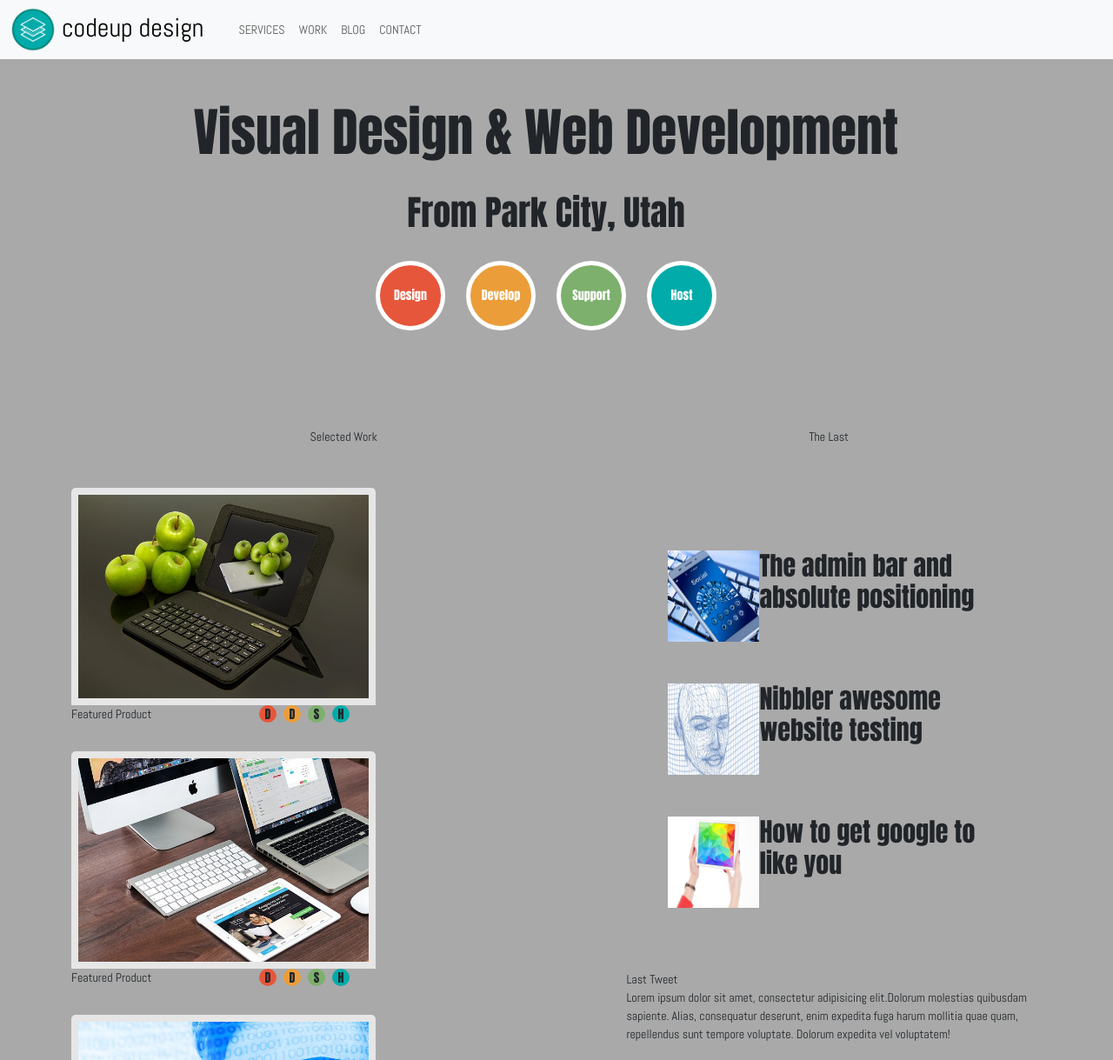
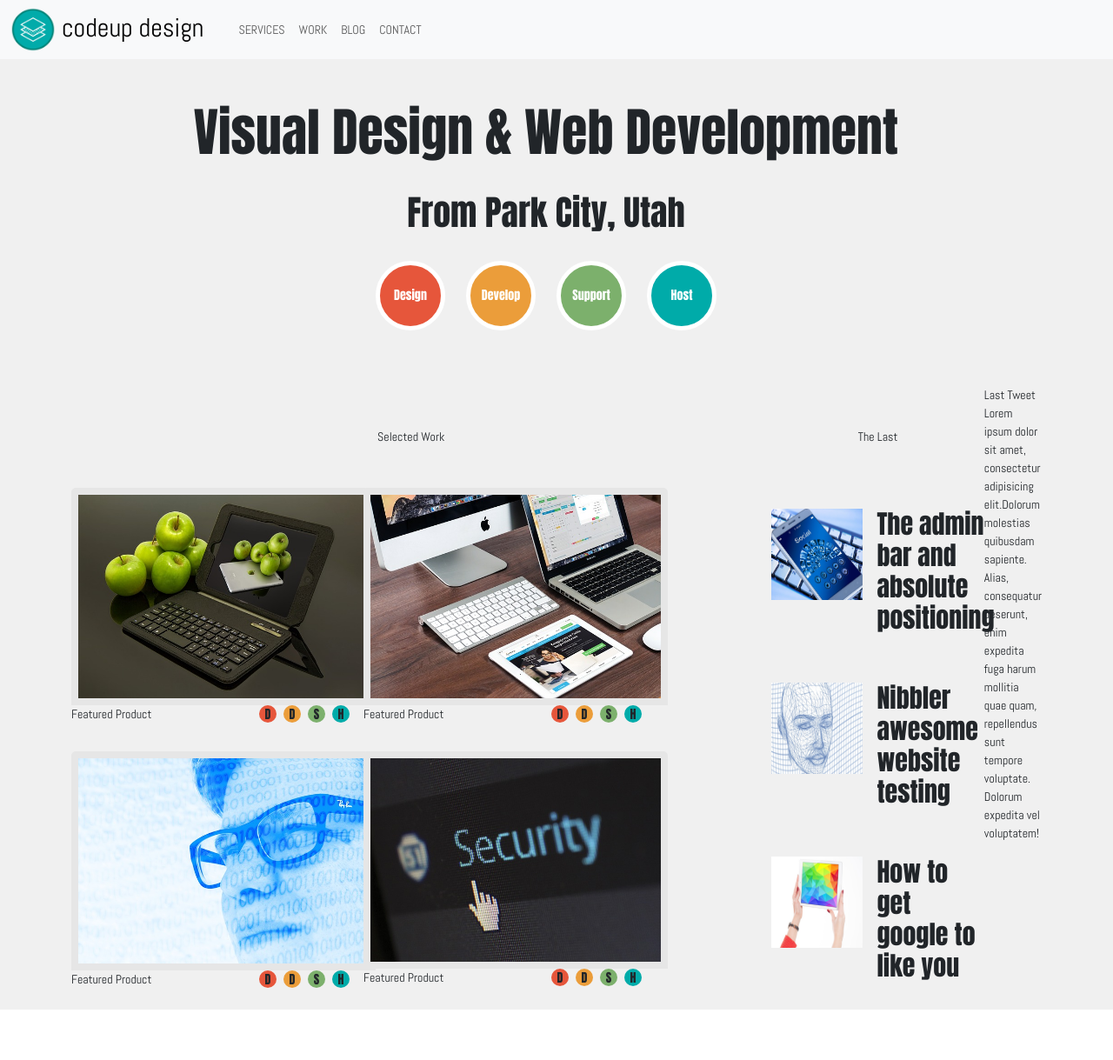
Before and after one commit to codeup-cruz-rios/codeup-design-project, a plain HTML site: page index.html in a window 1280 px wide. Shown: the top 1219 px of the page at 87% size. After the commit the page ends 1161 px from the top, so only its background shows below. Drawn offline with nearby package versions, Linux system fonts and the light colour scheme.

Commit message:
changeover

```diff
--- a/css/style.css
+++ b/css/style.css
@@ -35,8 +35,8 @@ h3{
 }
 .card-img-top {
     border: 8px solid #E6E6E6;
-    width: 350px;
-    height: 250px;
+    min-width: 350px;
+    min-height: 250px;
 }
 .main-icons ul li {
     font-family: 'Anton', sans-serif;
--- a/index.html
+++ b/index.html
@@ -3,21 +3,22 @@
 <head>
     <meta charset="UTF-8">
     <meta name="viewport"
-          content="width=device-width, user-scalable=no, initial-scale=1.0, maximum-scale=1.0, minimum-scale=1.0">
+          content="width=device-width, initial-scale=1.0">
     <meta http-equiv="X-UA-Compatible" content="ie=edge">
     <title>Codeup Design Project</title>
     <link href="https://cdn.jsdelivr.net/npm/bootstrap@5.3.1/dist/css/bootstrap.min.css" rel="stylesheet" integrity="sha384-4bw+/aepP/YC94hEpVNVgiZdgIC5+VKNBQNGCHeKRQN+PtmoHDEXuppvnDJzQIu9" crossorigin="anonymous">
     <link rel="stylesheet" href="css/style.css">
 </head>
 <body>
-    <div class="page-wrapper" style="background-color: darkgrey">
+    <div class="page-wrapper">
         <div class="row">
-            <div class="col">
+            <div class="col ">
                 <nav class="navbar navbar-expand-lg bg-body-tertiary">
                     <div class="container-fluid">
                         <div>
                             <a class="navbar-brand" href="#" style="font-size: 30px"> <img src="logo.png" style="height: 52px; width: 52px"> codeup design</a>
                             <button class="navbar-toggler" type="button" data-bs-toggle="collapse" data-bs-target="#navbarNav" aria-controls="navbarNav" aria-expanded="false" aria-label="Toggle navigation">
+                                <span class="navbar-toggler-icon"></span>
                             </button>
                         </div>
 
@@ -59,7 +60,8 @@
             </div>
         </header>
         <main class="container d-flex">
-            <div class="row d-flex">
+            <div class="row d-flex justify-content-center">
+                <div class="col flex-grow align-items-center">
                 <div class="p-5 text-center">
                     Selected Work
                 </div>
@@ -93,6 +95,7 @@
                            </div>
                        </div>
                    </div>
+                   <div class="col d-flex gap-3">
                    <div class="card" style="width: 20rem; background: none; border: none;">
                        <img src="images/man.jpg" class="card-img-top" alt="wierd man">
                        <div class="d-flex justify-content-between">
@@ -123,22 +126,18 @@
                    </div>
                    </div>
                 </div>
-
-
-        <aside class="container">
-            <div class="row d-flex flex-column justify-content-between">
-                <div class="col flex-shrink">
+                </div>
+                <div class="col col-lg-3">
                     <div class="p-5 text-center">The Last</div>
-                        <div class="p-5">
-                        <div class="d-flex py-4">
+                        <div class="d-flex py-4 gap-3">
                             <img src="images/mobile-phone.jpg" class="last-imgs">
                             <h3>The admin bar and absolute positioning</h3>
                         </div>
-                        <div class="d-flex py-4">
+                        <div class="d-flex py-4 gap-3">
                             <img src="images/head.jpg" class="last-imgs">
                             <h3>Nibbler awesome website testing</h3>
                         </div>
-                        <div class="d-flex py-4">
+                        <div class="d-flex py-4 gap-3">
                             <img src="images/ipad.jpg" class="last-imgs">
                             <h3>How to get google to like you</h3>
                         </div>
```
